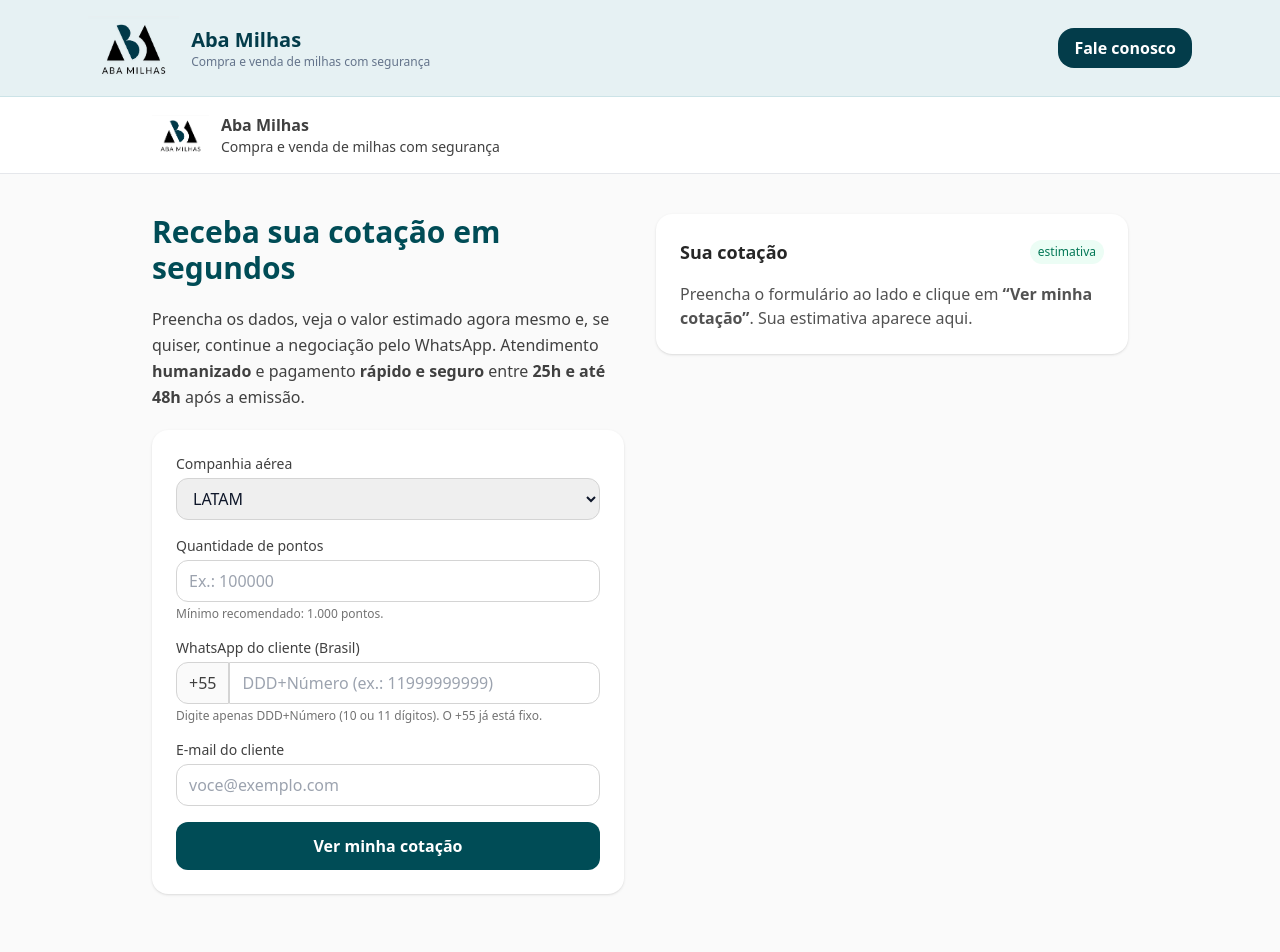
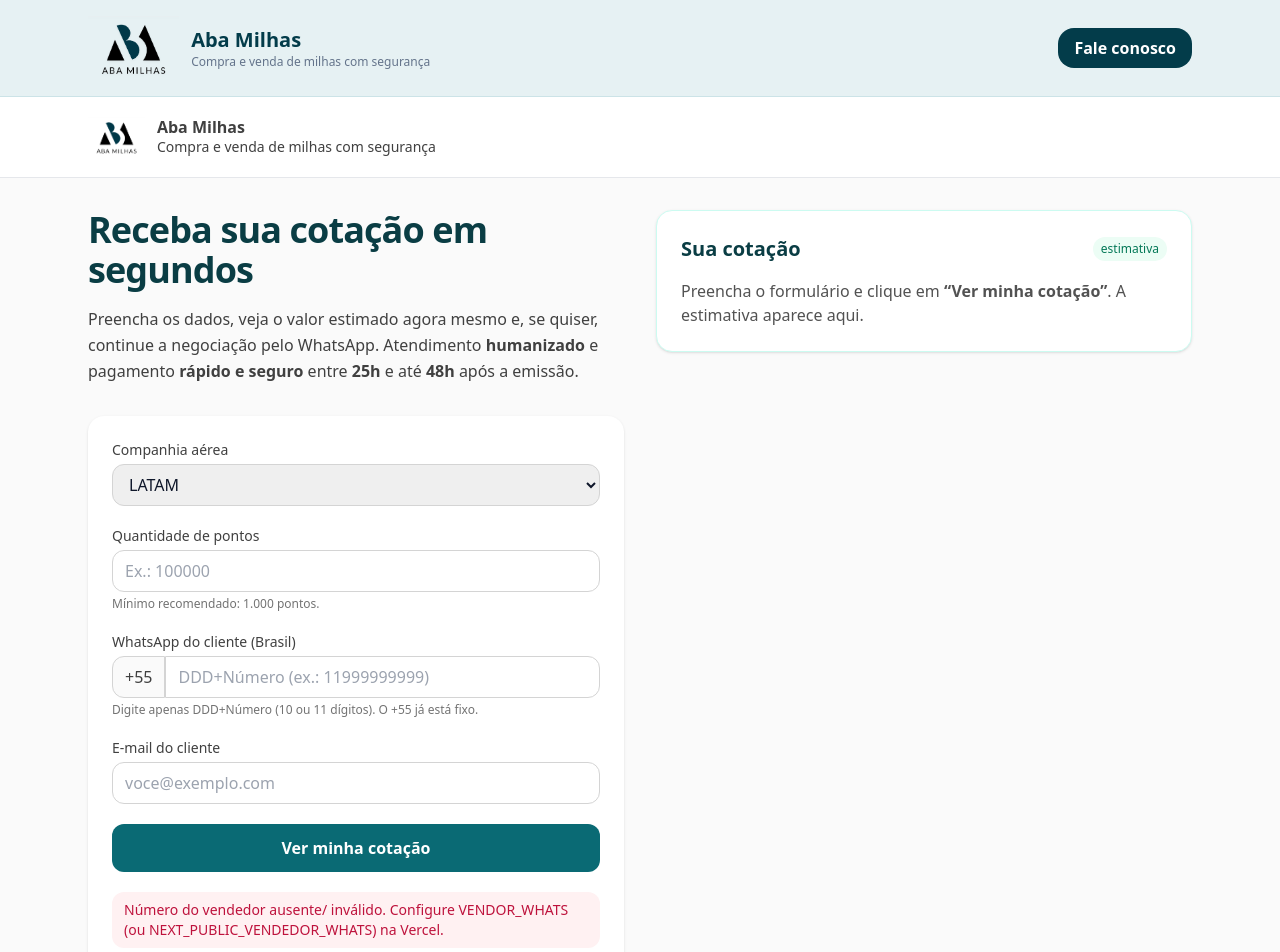
Before and after one commit to AbaMilhas/aba-milhas-landing, a Next.js app: page / in a window 1280 px wide. Shown: the top 952 px of the page. Built offline with nearby package versions, Linux system fonts and the light colour scheme.

Commit message:
chore: force fresh build (no cache)

```diff
--- a/app/api/public-config/route.ts
+++ b/app/api/public-config/route.ts
@@ -1,3 +1,4 @@
+// app/api/public-config/route.ts
 import { NextResponse } from "next/server";
 
 export async function GET() {
--- a/app/page.tsx
+++ b/app/page.tsx
@@ -4,142 +4,138 @@
 
 type CiaMap = Record<string, number>;
 
-const SELLER = process.env.NEXT_PUBLIC_WA_SELLER || ""; // ex.: 5551999999999
-
-// utils
-const onlyDigits = (s: string) => s.replace(/[^\d]/g, "");
-const brl = (n: number) =>
-  n.toLocaleString("pt-BR", { style: "currency", currency: "BRL" });
+function onlyDigits(s: string) {
+  return s.replace(/[^\d]/g, "");
+}
+function brl(n: number) {
+  return n.toLocaleString("pt-BR", { style: "currency", currency: "BRL" });
+}
 
 export default function Page() {
-  // dados de cálculo
+  const [vendedorWhats, setVendedorWhats] = useState<string>("");
   const [cias, setCias] = useState<CiaMap>({});
   const [cia, setCia] = useState("");
   const [pontos, setPontos] = useState("");
-  const [whatsLocal, setWhatsLocal] = useState(""); // DDD+Número sem +55
+  const [whatsLocal, setWhatsLocal] = useState(""); // DDD+Número do cliente (sem 55)
   const [email, setEmail] = useState("");
+  const [erroVendedor, setErroVendedor] = useState<string | null>(null);
+  const [mostrouCotacao, setMostrouCotacao] = useState(false);
 
-  // UI
-  const [showQuote, setShowQuote] = useState(false);
-  const [msg, setMsg] = useState<string | null>(null);
+  // Busca config pública do servidor (número do vendedor)
+  useEffect(() => {
+    (async () => {
+      try {
+        const r = await fetch("/api/public-config", { cache: "no-store" });
+        const data = await r.json().catch(() => ({}));
+        const raw = (data?.vendorWhats ?? "") as string;
+        setVendedorWhats(raw || "");
+      } catch {
+        setVendedorWhats("");
+      }
+    })();
+  }, []);
 
+  // Carrega as cias
   useEffect(() => {
     (async () => {
       try {
         const r = await fetch("/api/cias", { cache: "no-store" });
         const data = (await r.json()) as CiaMap;
+        if (data && typeof data === "object") {
           setCias(data);
           const first = Object.keys(data)[0];
           if (first) setCia(first);
+        }
       } catch {
         setCias({});
       }
     })();
   }, []);
 
+  // valida vendedor
+  useEffect(() => {
+    if (!vendedorWhats || !/^\d{12,15}$/.test(vendedorWhats)) {
+      setErroVendedor(
+        "Número do vendedor ausente/ inválido. Configure VENDOR_WHATS (ou NEXT_PUBLIC_VENDEDOR_WHATS) na Vercel."
+      );
+    } else {
+      setErroVendedor(null);
+    }
+  }, [vendedorWhats]);
+
   const cpm = useMemo(() => (cia ? cias[cia] ?? 0 : 0), [cia, cias]);
   const pontosNum = useMemo(() => Number(onlyDigits(pontos) || 0), [pontos]);
   const valor = useMemo(() => (pontosNum / 1000) * (cpm || 0), [pontosNum, cpm]);
 
-  // texto que vai para o WhatsApp do vendedor
-  const sellerMessage = useMemo(() => {
-    const lines = [
-      "✈️ *Aba Milhas* — Novo pedido de cotação",
-      `• Companhia: ${cia || "-"}`,
-      `• Pontos: ${pontosNum.toLocaleString("pt-BR") || "-"}`,
-      `• E-mail do cliente: ${email || "-"}`,
-      `• WhatsApp do cliente: +55 ${whatsLocal || "-"}`,
+  const cotacaoTexto = useMemo(() => {
+    if (!cia || !pontosNum) return "";
+    return [
+      "✈️ *Aba Milhas* — cotação instantânea",
+      `• Companhia: ${cia}`,
+      `• Pontos: ${pontosNum.toLocaleString("pt-BR")}`,
       `• Valor estimado: ${brl(valor)} (CPM R$ ${cpm})`,
       "",
-      "👉 Vamos continuar com a negociação?"
-    ];
-    return lines.join("\n");
-  }, [cia, pontosNum, email, whatsLocal, valor, cpm]);
+      "Se desejar continuar a negociação, responda esta mensagem. 😉",
+    ].join("\n");
+  }, [cia, pontosNum, valor, cpm]);
 
-  const waLink = useMemo(() => {
-    // conversa com o *seu número* (vendedor)
-    const base = `https://wa.me/${SELLER}?text=${encodeURIComponent(
-      sellerMessage
-    )}`;
-    return base;
-  }, [sellerMessage]);
+  function handleVerCotacao(e: React.FormEvent) {
+    e.preventDefault();
 
-  function validate(): string | null {
-    if (!cia) return "Selecione a companhia aérea.";
+    const whatsDigits = onlyDigits(whatsLocal);
+
+    if (!cia) return alert("Selecione a companhia aérea.");
     if (!pontosNum || pontosNum < 1000)
-      return "Informe a quantidade de pontos (mínimo 1.000).";
-    const dddNum = onlyDigits(whatsLocal);
-    if (!/^\d{10,11}$/.test(dddNum))
-      return "WhatsApp deve ser DDD+Número (10 ou 11 dígitos).";
-    if (!email.includes("@")) return "Informe um e-mail válido.";
-    if (!SELLER) return "Número do vendedor não configurado na Vercel.";
-    return null;
+      return alert("Informe a quantidade de pontos (mínimo 1.000).");
+    if (!/^\d{10,11}$/.test(whatsDigits))
+      return alert("WhatsApp do cliente deve ser DDD+Número (10 ou 11 dígitos).");
+    if (!email.includes("@")) return alert("Informe um e-mail válido.");
+
+    setMostrouCotacao(true);
   }
 
-  function onSubmit(e: React.FormEvent) {
-    e.preventDefault();
-    const err = validate();
-    setMsg(err);
-    if (!err) setShowQuote(true);
-  }
-
-  function copyQuote() {
-    navigator.clipboard
-      .writeText(sellerMessage)
-      .then(() => setMsg("✅ Cotação copiada!"))
-      .catch(() => setMsg("❌ Não foi possível copiar."));
-  }
+  const linkWhatsVendedor = useMemo(() => {
+    if (!cotacaoTexto || !vendedorWhats) return "#";
+    const msg = encodeURIComponent(
+      cotacaoTexto +
+        `\n\nContato do cliente:\n• WhatsApp: +55${onlyDigits(whatsLocal)}\n• E-mail: ${email}`
+    );
+    return `https://wa.me/${vendedorWhats}?text=${msg}`;
+  }, [cotacaoTexto, vendedorWhats, whatsLocal, email]);
 
   return (
     <main className="min-h-dvh bg-neutral-50">
-      {/* Cabeçalho simples */}
       <header className="bg-white border-b">
-        <div className="mx-auto max-w-5xl px-6 py-4 flex items-center gap-3">
+        <div className="mx-auto max-w-6xl px-6 py-5 flex items-center gap-3">
           <img src="/logo.png" alt="Aba Milhas" className="h-10 w-auto" />
-          <div className="text-neutral-700">
+          <div className="text-neutral-700 leading-tight">
             <div className="font-semibold">Aba Milhas</div>
             <div className="text-sm">Compra e venda de milhas com segurança</div>
           </div>
         </div>
       </header>
 
-      <section className="mx-auto max-w-5xl px-6 py-10 grid lg:grid-cols-2 gap-8">
-        {/* Texto de apoio */}
-        <div className="space-y-5">
-          <h1 className="text-3xl font-bold text-[#004c56]">
+      <section className="mx-auto max-w-6xl px-6 py-8 grid lg:grid-cols-2 gap-8">
+        <div>
+          <h1 className="text-4xl font-extrabold tracking-tight text-[#0a3d44]">
             Receba sua cotação em segundos
           </h1>
-          <p className="text-neutral-700 leading-relaxed">
+          <p className="mt-4 text-neutral-700 leading-relaxed">
             Preencha os dados, veja o valor estimado agora mesmo e, se quiser,
-            continue a negociação pelo WhatsApp. Atendimento{" "}
-            <strong>humanizado</strong> e pagamento{" "}
-            <strong>rápido e seguro</strong> entre{" "}
-            <strong>25h e até 48h</strong> após a emissão.
+            continue a negociação pelo WhatsApp. Atendimento <strong>humanizado</strong> e
+            pagamento <strong>rápido e seguro</strong> entre <strong>25h</strong> e até <strong>48h</strong> após a emissão.
           </p>
 
-          {/* Form */}
-          <form
-            onSubmit={onSubmit}
-            className="bg-white rounded-2xl shadow p-6 space-y-4"
-          >
-            {/* Companhia */}
+          <form onSubmit={handleVerCotacao} className="mt-8 bg-white rounded-2xl shadow p-6 space-y-5">
             <div>
-              <label className="block text-sm font-medium text-neutral-700">
-                Companhia aérea
-              </label>
+              <label className="block text-sm font-medium text-neutral-700">Companhia aérea</label>
               <select
                 value={cia}
-                onChange={(e) => {
-                  setCia(e.target.value);
-                  setShowQuote(false);
-                  setMsg(null);
-                }}
-                className="mt-1 w-full rounded-xl border border-neutral-300 px-3 py-2 focus:outline-none focus:ring-2 focus:ring-[#004c56]"
+                onChange={(e) => setCia(e.target.value)}
+                className="mt-1 w-full rounded-xl border border-neutral-300 px-3 py-2 focus:outline-none focus:ring-2 focus:ring-[#0a6a74]"
                 required
               >
-                {!Object.keys(cias).length && (
-                  <option value="">Carregando...</option>
-                )}
+                {!Object.keys(cias).length && <option value="">Carregando...</option>}
                 {Object.keys(cias).map((k) => (
                   <option key={k} value={k}>
                     {k}
@@ -148,33 +144,21 @@
               </select>
             </div>
 
-            {/* Pontos */}
             <div>
-              <label className="block text-sm font-medium text-neutral-700">
-                Quantidade de pontos
-              </label>
+              <label className="block text-sm font-medium text-neutral-700">Quantidade de pontos</label>
               <input
                 inputMode="numeric"
                 value={pontos}
-                onChange={(e) => {
-                  setPontos(onlyDigits(e.target.value));
-                  setShowQuote(false);
-                  setMsg(null);
-                }}
+                onChange={(e) => setPontos(onlyDigits(e.target.value))}
                 placeholder="Ex.: 100000"
-                className="mt-1 w-full rounded-xl border border-neutral-300 px-3 py-2 focus:outline-none focus:ring-2 focus:ring-[#004c56]"
+                className="mt-1 w-full rounded-xl border border-neutral-300 px-3 py-2 focus:outline-none focus:ring-2 focus:ring-[#0a6a74]"
                 required
               />
-              <p className="text-xs text-neutral-500 mt-1">
-                Mínimo recomendado: 1.000 pontos.
-              </p>
+              <p className="text-xs text-neutral-500 mt-1">Mínimo recomendado: 1.000 pontos.</p>
             </div>
 
-            {/* WhatsApp (obrigatório) */}
             <div>
-              <label className="block text-sm font-medium text-neutral-700">
-                WhatsApp do cliente (Brasil)
-              </label>
+              <label className="block text-sm font-medium text-neutral-700">WhatsApp do cliente (Brasil)</label>
               <div className="mt-1 flex">
                 <span className="inline-flex items-center rounded-l-xl border border-neutral-300 bg-neutral-50 px-3 text-neutral-700">
                   +55
@@ -182,13 +166,9 @@
                 <input
                   inputMode="numeric"
                   value={whatsLocal}
-                  onChange={(e) => {
-                    setWhatsLocal(onlyDigits(e.target.value));
-                    setShowQuote(false);
-                    setMsg(null);
-                  }}
+                  onChange={(e) => setWhatsLocal(onlyDigits(e.target.value))}
                   placeholder="DDD+Número (ex.: 11999999999)"
-                  className="w-full rounded-r-xl border border-neutral-300 px-3 py-2 focus:outline-none focus:ring-2 focus:ring-[#004c56]"
+                  className="w-full rounded-r-xl border border-neutral-300 px-3 py-2 focus:outline-none focus:ring-2 focus:ring-[#0a6a74]"
                   required
                 />
               </div>
@@ -197,119 +177,88 @@
               </p>
             </div>
 
-            {/* E-mail (obrigatório) */}
             <div>
-              <label className="block text-sm font-medium text-neutral-700">
-                E-mail do cliente
-              </label>
+              <label className="block text-sm font-medium text-neutral-700">E-mail do cliente</label>
               <input
                 type="email"
                 value={email}
-                onChange={(e) => {
-                  setEmail(e.target.value);
-                  setShowQuote(false);
-                  setMsg(null);
-                }}
+                onChange={(e) => setEmail(e.target.value)}
                 placeholder="voce@exemplo.com"
-                className="mt-1 w-full rounded-xl border border-neutral-300 px-3 py-2 focus:outline-none focus:ring-2 focus:ring-[#004c56]"
+                className="mt-1 w-full rounded-xl border border-neutral-300 px-3 py-2 focus:outline-none focus:ring-2 focus:ring-[#0a6a74]"
                 required
               />
             </div>
 
-            {/* Botão principal */}
             <button
               type="submit"
-              className="w-full rounded-xl bg-[#004c56] text-white font-semibold py-3 hover:bg-[#00636f] transition"
+              className="w-full rounded-xl bg-[#0a6a74] text-white font-semibold py-3 hover:bg-[#0b7c88] transition"
             >
               Ver minha cotação
             </button>
 
-            {msg && (
-              <div
-                className={`text-sm rounded-xl px-3 py-2 ${
-                  msg.startsWith("✅")
-                    ? "bg-green-50 text-green-700"
-                    : "bg-red-50 text-red-700"
-                }`}
-              >
-                {msg}
-              </div>
+            {erroVendedor && (
+              <div className="rounded-xl bg-rose-50 text-rose-700 text-sm px-3 py-2">{erroVendedor}</div>
             )}
           </form>
         </div>
 
-        {/* Cartão de cotação */}
-        <div className="space-y-4">
-          <div className="bg-white rounded-2xl shadow p-6">
-            <div className="flex items-center justify-between mb-4">
-              <h2 className="text-lg font-semibold text-neutral-800">
-                Sua cotação
-              </h2>
-              <span className="text-xs rounded-full bg-emerald-50 text-emerald-700 px-2 py-1">
-                estimativa
-              </span>
+        <aside>
+          <div className="sticky top-6">
+            <div className="bg-white rounded-2xl shadow p-6 border border-teal-100">
+              <div className="flex items-center justify-between">
+                <h2 className="text-xl font-bold text-[#0a3d44]">Sua cotação</h2>
+                <span className="text-xs rounded-full bg-emerald-50 text-emerald-700 px-2 py-1">estimativa</span>
               </div>
 
-            {/* Estado inicial */}
-            {!showQuote ? (
-              <div className="text-neutral-600">
-                Preencha o formulário ao lado e clique em{" "}
-                <strong>“Ver minha cotação”</strong>. Sua estimativa aparece
-                aqui.
+              {!mostrouCotacao ? (
+                <p className="mt-4 text-neutral-600">
+                  Preencha o formulário e clique em <strong>“Ver minha cotação”</strong>. A estimativa aparece aqui.
+                </p>
+              ) : (
+                <div className="mt-4 space-y-4">
+                  <div className="rounded-xl bg-neutral-50 px-4 py-3">
+                    <div className="text-sm text-neutral-500">Companhia</div>
+                    <div className="text-lg font-semibold text-neutral-800">{cia}</div>
                   </div>
-            ) : (
-              <>
-                <div className="grid grid-cols-2 gap-4">
-                  <div className="rounded-xl bg-neutral-50 p-4">
-                    <div className="text-xs text-neutral-500">Companhia</div>
-                    <div className="font-semibold">{cia}</div>
+
+                  <div className="rounded-xl bg-neutral-50 px-4 py-3 grid grid-cols-2 gap-3">
+                    <div>
+                      <div className="text-sm text-neutral-500">Pontos</div>
+                      <div className="text-lg font-semibold text-neutral-800">{pontosNum.toLocaleString("pt-BR")}</div>
                     </div>
-                  <div className="rounded-xl bg-neutral-50 p-4">
-                    <div className="text-xs text-neutral-500">CPM</div>
-                    <div className="font-semibold">R$ {cpm}</div>
-                  </div>
-                  <div className="rounded-xl bg-neutral-50 p-4">
-                    <div className="text-xs text-neutral-500">Pontos</div>
-                    <div className="font-semibold">
-                      {pontosNum.toLocaleString("pt-BR")}
-                    </div>
-                  </div>
-                  <div className="rounded-xl bg-neutral-50 p-4">
-                    <div className="text-xs text-neutral-500">
-                      Valor estimado
-                    </div>
-                    <div className="text-xl font-bold text-[#0f766e]">
-                      {brl(valor)}
-                    </div>
+                    <div>
+                      <div className="text-sm text-neutral-500">CPM</div>
+                      <div className="text-lg font-semibold text-neutral-800">R$ {cpm}</div>
                     </div>
                   </div>
 
-                <div className="mt-6 grid sm:grid-cols-2 gap-3">
+                  <div className="rounded-xl bg-emerald-50 px-4 py-3 border border-emerald-200">
+                    <div className="text-sm text-emerald-700">Valor estimado</div>
+                    <div className="text-2xl font-bold text-emerald-800">{brl(valor)}</div>
+                  </div>
+
+                  <div className="text-xs text-neutral-500">
+                    Valores podem variar conforme regras da companhia e janela de emissão.
+                  </div>
+
                   <a
-                    href={waLink}
+                    href={linkWhatsVendedor}
                     target="_blank"
                     rel="noreferrer"
-                    className="text-center rounded-xl bg-[#25D366] text-white font-semibold py-3 hover:brightness-95 transition"
+                    className={`block text-center rounded-xl py-3 font-semibold transition ${
+                      erroVendedor || !cotacaoTexto
+                        ? "bg-neutral-200 text-neutral-500 cursor-not-allowed"
+                        : "bg-[#0a6a74] text-white hover:bg-[#0b7c88]"
+                    }`}
+                    aria-disabled={!!(erroVendedor || !cotacaoTexto)}
                   >
-                    Continuar no WhatsApp
+                    Continuar pelo WhatsApp
                   </a>
-
-                  <button
-                    onClick={copyQuote}
-                    className="rounded-xl border border-neutral-300 bg-white text-neutral-800 font-semibold py-3 hover:bg-neutral-50 transition"
-                  >
-                    Copiar resumo da cotação
-                  </button>
                 </div>
-
-                <p className="text-xs text-neutral-500 mt-4">
-                  *Estimativa baseada no CPM informado. O valor final pode variar
-                  após validação.
-                </p>
-              </>
               )}
             </div>
           </div>
+        </aside>
       </section>
 
       <footer className="py-8 text-center text-xs text-neutral-500">
```
Also changed, not shown: 1 other file (tests, documents, lock files or other folders). Lines whose indentation alone changed are shown as unchanged.
